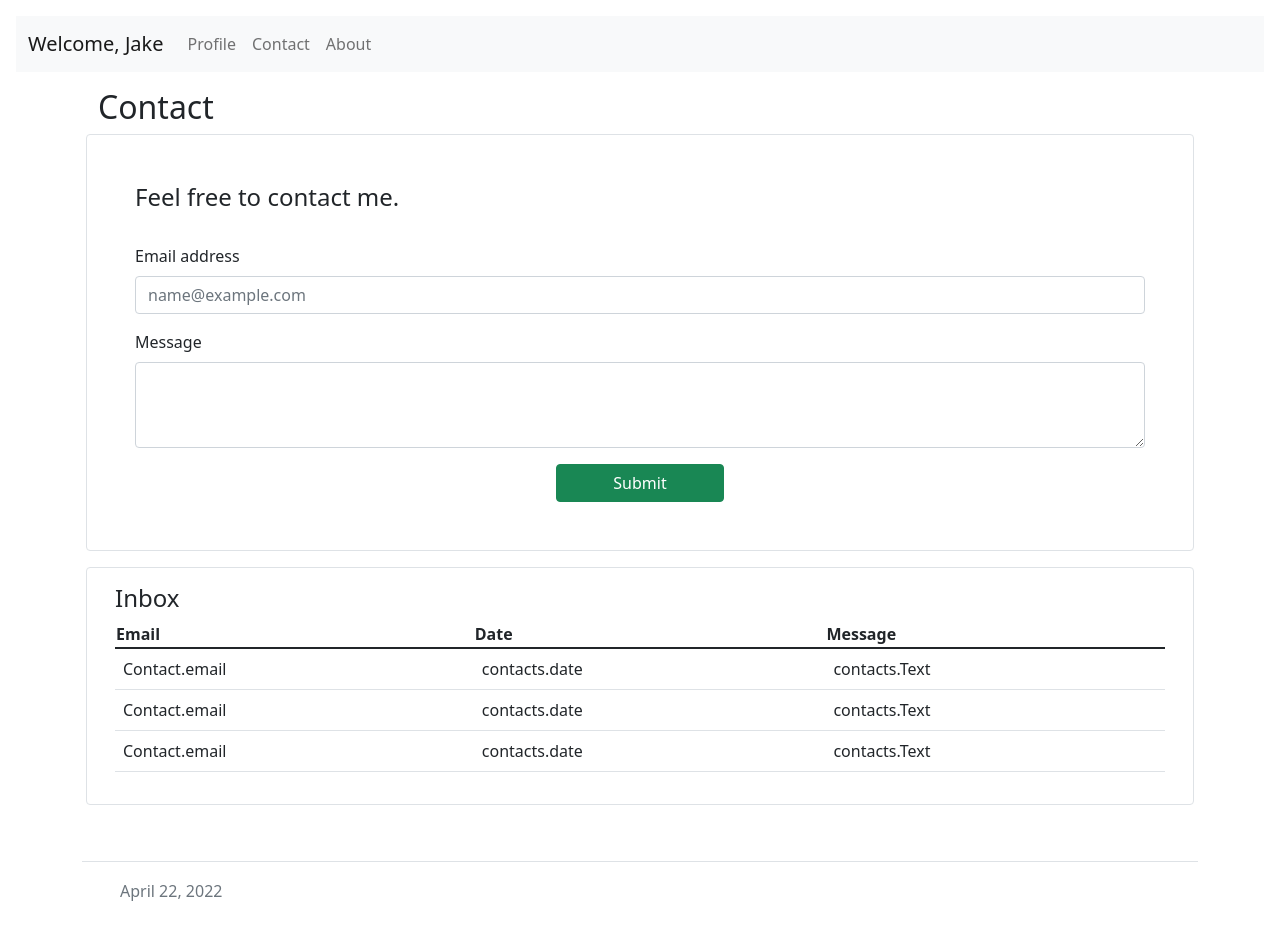
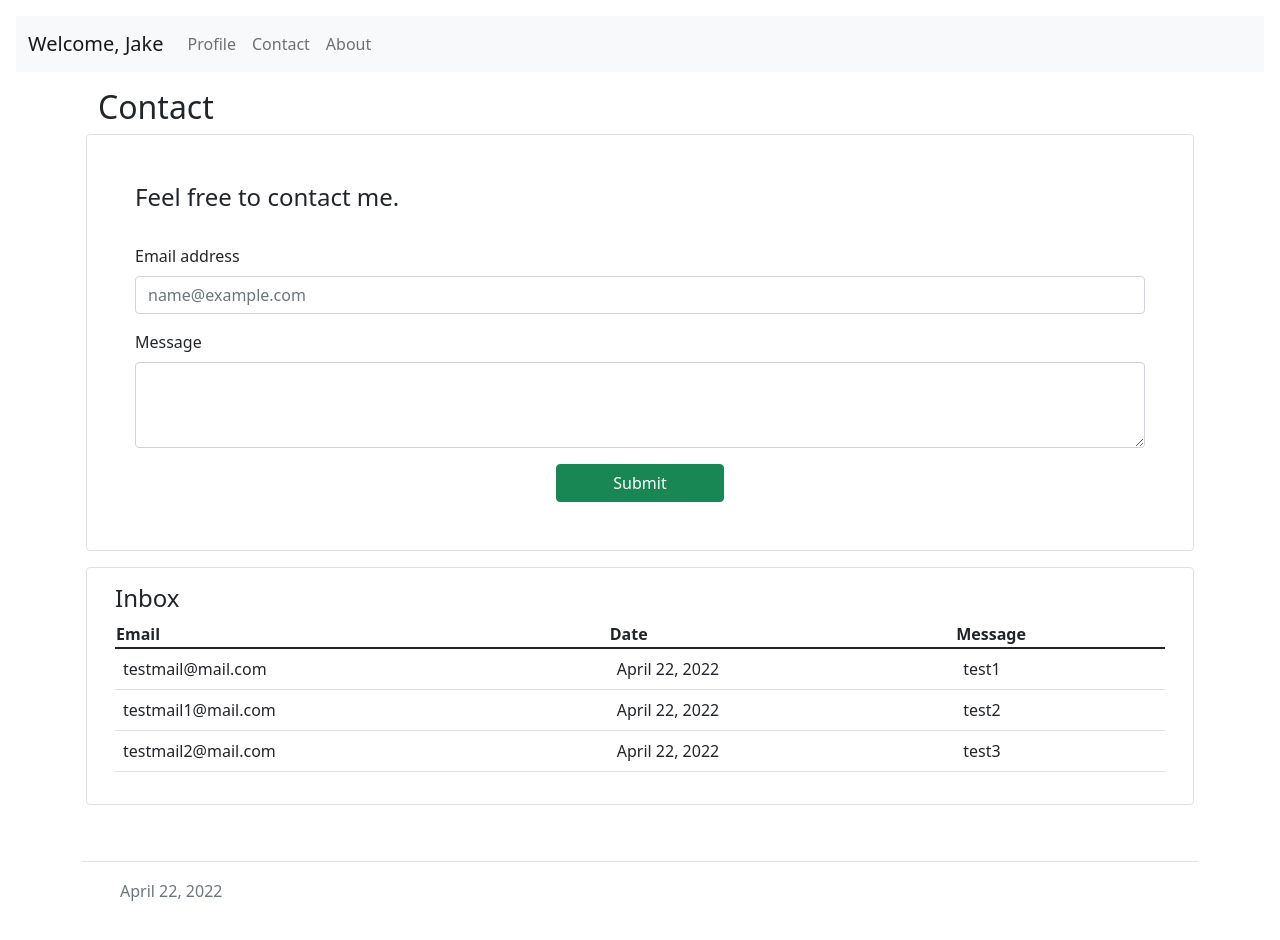
Before and after one commit to jakiebabe/Portfolio, an Angular app: page /contact in a window 1280 px wide. Shown: the top 940 px of the page. Built offline with nearby package versions, Linux system fonts and the light colour scheme.

Commit message:
add create/read in contact

```diff
--- /dev/null
+++ b/src/app/admin/message-list/message-list.component.html
@@ -0,0 +1,19 @@
+<div class="container border rounded p-3 mt-3">
+    <div class=" container mb-3">
+      <h4>Inbox</h4>
+      <table class="table">
+        <thead>
+          <th>Email</th>
+          <th>Date</th>
+          <th>Message</th>
+        </thead>
+        <tbody>
+          <tr *ngFor="let contacts of contact">
+            <td>{{contacts.email}}</td>
+            <td>{{contacts.date | date:'longDate'}}</td>
+            <td>{{contacts.text}}</td>
+          </tr>
+        </tbody>
+      </table>
+    </div>
+  </div>
--- /dev/null
+++ b/src/app/admin/message-list/message-list.component.ts
@@ -0,0 +1,38 @@
+import { Component, OnInit } from '@angular/core';
+import { Contact } from 'src/app/models';
+
+@Component({
+  selector: 'app-message-list',
+  templateUrl: './message-list.component.html',
+  styleUrls: ['./message-list.component.css']
+})
+export class MessageListComponent implements OnInit {
+
+  contact: Contact[] = [
+    {
+      email: 'testmail@mail.com',
+      text: 'test1',
+      date: new Date()
+    },
+    {
+      email: 'testmail1@mail.com',
+      text: 'test2',
+      date: new Date()
+    },
+    {
+      email: 'testmail2@mail.com',
+      text: 'test3',
+      date: new Date()
+    },
+
+  ];
+
+  constructor() { }
+
+  ngOnInit(): void {
+  }
+
+  add(models: Contact) {
+    this.contact.push(models);
+  }
+}
--- a/src/app/app.module.ts
+++ b/src/app/app.module.ts
@@ -13,6 +13,7 @@ import { HobbiesComponent } from './profile/hobbies/hobbies.component';
 import { SkillsComponent } from './profile/skills/skills.component';
 import { SamplesComponent } from './profile/samples/samples.component';
 import { NgbModule } from '@ng-bootstrap/ng-bootstrap';
+import { MessageListComponent } from './admin/message-list/message-list.component';
 
 @NgModule({
   declarations: [
@@ -24,7 +25,8 @@ import { NgbModule } from '@ng-bootstrap/ng-bootstrap';
     WorkEducationComponent,
     HobbiesComponent,
     SkillsComponent,
-    SamplesComponent
+    SamplesComponent,
+    MessageListComponent,
   ],
   imports: [
     BrowserModule,
--- a/src/app/contact/contact.component.html
+++ b/src/app/contact/contact.component.html
@@ -11,29 +11,15 @@
     </div>
     <div class="mb-3">
       <label for="exampleFormControlTextarea1" class="form-label">Message</label>
-      <textarea class="form-control" id="exampleFormControlTextarea1" rows="3"></textarea>
+      <textarea class="form-control" id="exampleFormControlTextarea1" rows="3" [(ngModel)]="contact.text" name="text"></textarea>
     </div>
-    <div id="liveAlertPlaceholder"></div>
+    <p *ngFor="let alert of alerts">
+      <ngb-alert [dismissible]="false" [type]="alert.type" (click)="Submit()">{{ alert.message }}</ngb-alert>
+    </p>
     <button type="button" class="btn btn-success d-grid gap-2 col-2 mx-auto" (click)="(Submit())">Submit</button>
-    <input type="hidden" [value]="contact.date | date: 'medium'" >
+    <input type="hidden" [value]="contact.date | date: 'medium'">
   </form>
 </div>
-<div class="container border rounded p-3 mt-3">
-  <div class=" container mb-3">
-    <h4>Inbox</h4>
-    <table class="table">
-      <thead>
-        <th>Email</th>
-        <th>Date</th>
-        <th>Message</th>
-      </thead>
-      <tbody>
-        <tr *ngFor="let contacts of Contact">
-          <td>Contact.email</td>
-          <td>contacts.date</td>
-          <td>contacts.Text</td>
-        </tr>
-      </tbody>
-    </table>
-  </div>
+<div>
+  <app-message-list></app-message-list>
 </div>
--- a/src/app/contact/contact.component.ts
+++ b/src/app/contact/contact.component.ts
@@ -1,5 +1,17 @@
-import { Component, OnInit } from '@angular/core';
+import { Component, OnInit, ViewChild } from '@angular/core';
+import { MessageListComponent } from '../admin/message-list/message-list.component';
 import { Contact } from '../models';
+
+interface Alert {
+  type: string;
+  message: string;
+}
+
+const ALERTS: Alert[] = [{
+  type: 'success',
+  message: 'Message sent successfully.',
+}
+];
 
 @Component({
   selector: 'app-contact',
@@ -7,28 +19,11 @@ import { Contact } from '../models';
   styleUrls: ['./contact.component.css']
 })
 export class ContactComponent implements OnInit {
-
+  @ViewChild(MessageListComponent, { static: false }) messageListComponent?: MessageListComponent;
+  alerts?: Alert[];
   title = 'Contact';
   contact: Contact = new Contact();
 
-  Contact: Contact[] = [
-    {
-      email: 'testmail@mail.com',
-      text: 'test1',
-      date: new Date()
-    },
-    {
-      email: 'testmail1@mail.com',
-      text: 'test2',
-      date: new Date()
-    },
-    {
-      email: 'testmail2@mail.com',
-      text: 'test3',
-      date: new Date()
-    },
-
-  ];
 
   constructor() { }
 
@@ -36,11 +31,9 @@ export class ContactComponent implements OnInit {
   }
 
   Submit() {
-    alert("test");
+    this.alerts = Array.from(ALERTS);
+    this.messageListComponent?.add(this.contact);
     console.log(JSON.stringify(this.contact));
+  }
 
-  }
-  add(models: Contact) {
-    this.Contact.push(models);
-  }
 }
```
Also changed, not shown: src/app/auth.guard.ts (added, +15 -0 lines), src/app/admin/message-list/message-list.component.css (added), 2 other files (tests, documents, lock files or other folders).
